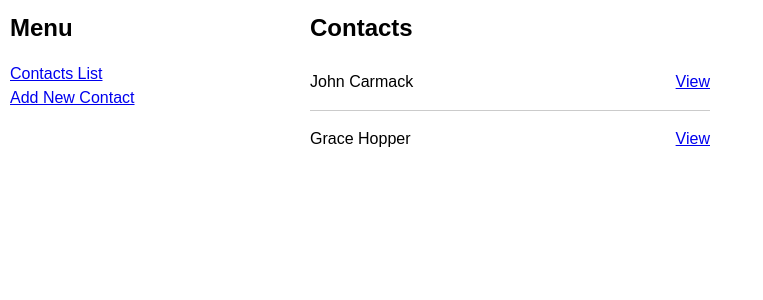
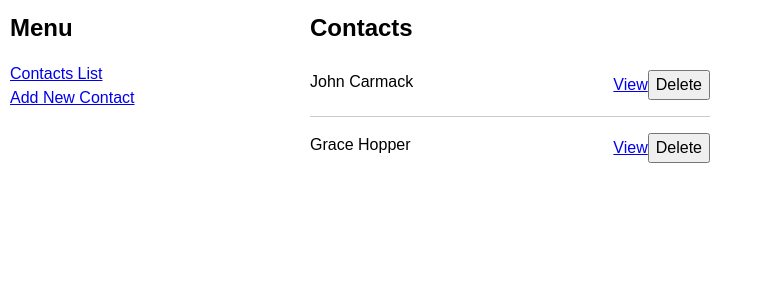
Before and after one commit to boolean-uk/react-address-book, a React (Create React App) app: page / in a window 1280 px wide. Shown: the top 300 px of the page, without its empty margins (0-763 px from the left). Built offline with nearby package versions, Linux system fonts and the light colour scheme; data requests are answered from the project's data file.

Commit message:
Extension 4.

```diff
--- a/src/App.js
+++ b/src/App.js
@@ -35,7 +35,7 @@ export default function App() {
           {/* TODO: Add routes here  */}
           <Route
             path="/"
-            element={<ContactsList contacts={contacts} />}
+            element={<ContactsList contacts={contacts} setContacts={setContacts}/>}
           />
           <Route
             path="/contacts/add"
--- a/src/components/ContactsList.js
+++ b/src/components/ContactsList.js
@@ -4,7 +4,15 @@ import { Link, useSearchParams } from "react-router-dom"
 function ContactsList(props) {
 
   //"contacts" must be passed as prop to this component
-  const { contacts } = props
+  const { contacts, setContacts } = props
+
+  const handleDelete = (id) => {
+    const opts = { method: "DELETE" }
+    fetch(`http://localhost:4000/contacts/${id}`, opts)
+
+    const updatedContacts = contacts.filter(contact => contact.id !== id)
+    setContacts(updatedContacts)
+  }
 
   return (
     <>
@@ -24,6 +32,7 @@ function ContactsList(props) {
                 <Link to={`/contacts/${contact.id}`}>
                   View
                 </Link>
+                <button onClick={() => handleDelete(contact.id)}>Delete</button>
               </p>
             </li>
           )
```
